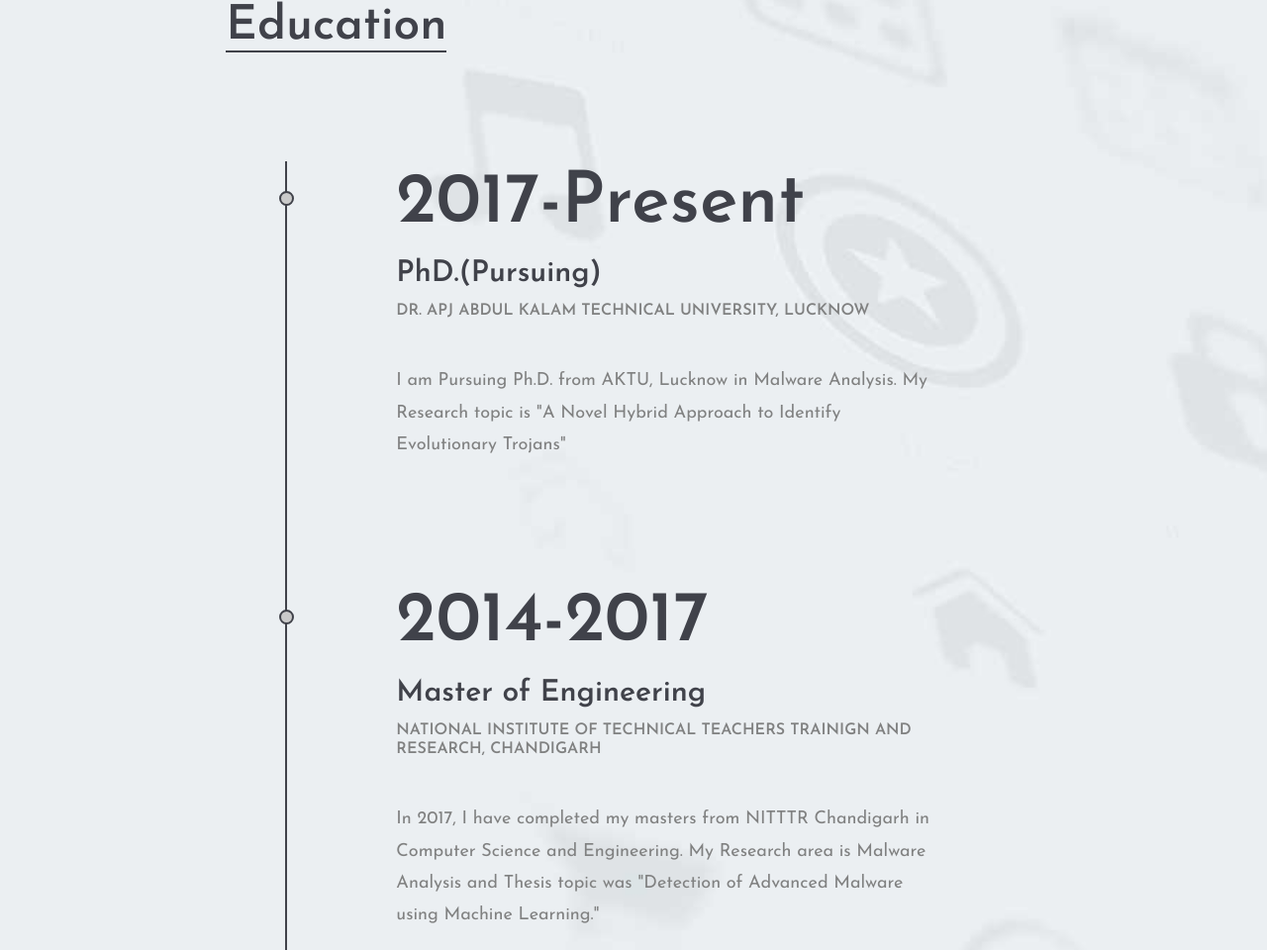
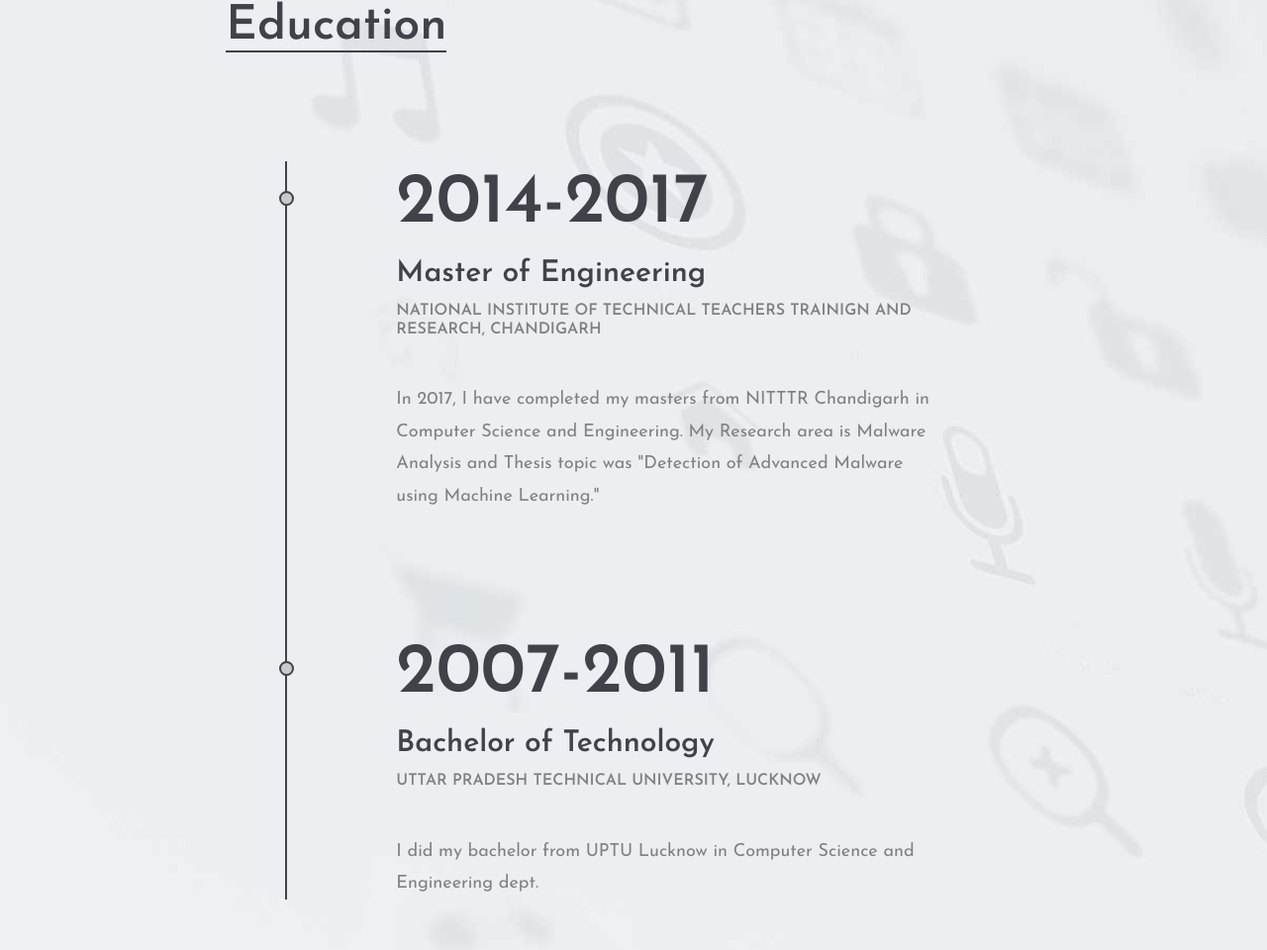
Before and after one commit to sanjaynitttr/sanjaynitttr.github.io, a plain HTML site: page index.html in a window 1280 px wide. Shown: the part 2832-3792 px from the top of the page at 99% size. Drawn offline with Linux system fonts and the light colour scheme.

Commit message:
Update index.html

```diff
--- a/index.html
+++ b/index.html
@@ -144,12 +144,6 @@
 						<h2>Education</h2>
 					</div>
 					<ul class="resume-list">
-						<li>
-							<h2>2017-Present</h2>
-							<h3>PhD.(Pursuing)</h3>
-							<h4>Dr. APJ Abdul Kalam Technical University, Lucknow</h4>
-							<p>I am Pursuing Ph.D. from AKTU, Lucknow in Malware Analysis. My Research topic is "A Novel Hybrid Approach to Identify Evolutionary Trojans" </p>
-						</li>
 						<li>
 							<h2>2014-2017</h2>
 							<h3>Master of Engineering</h3>
```
